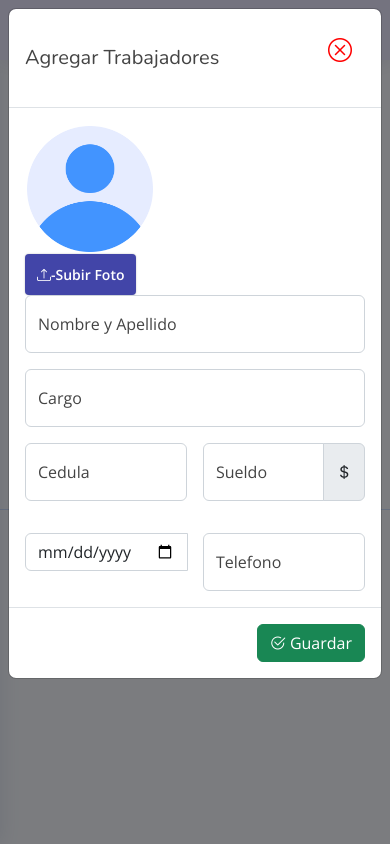
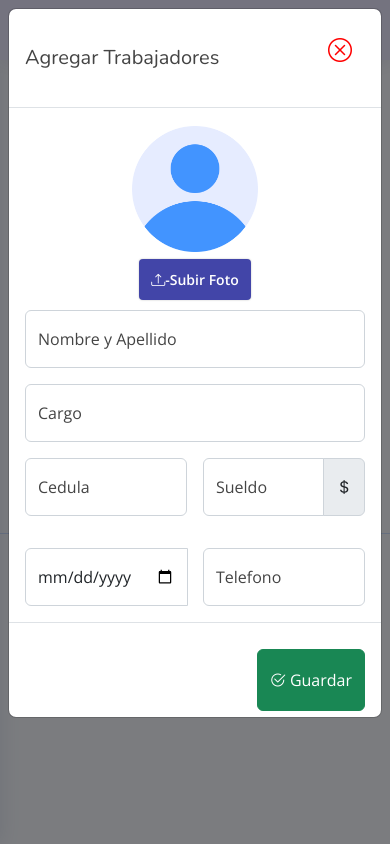
Before and after one commit to Marv1nChaviel/Agrotech, a PHP site: page /Trabajadores.php in a window 390 px wide, after a click on "Nuevo Trabajador". Run offline with PHP 8.4, Linux system fonts and the light colour scheme; a user stored in the database is signed in; data comes from the database, SQL or seed files in the repository; some libraries are stand-ins or nearby versions.

Commit message:
Modificaciones de marvin para los modales y otras cosas

```diff
--- a/Inventario-General.php
+++ b/Inventario-General.php
@@ -95,7 +95,7 @@
                                 <div class="col-md-4 col-12 ">
                                     <div class="row"></div>
                                     <div class="row">
-                                        <div class="col-md-3 col-8 ">
+                                        <div class="img_object ">
                                             <img src="./assets/img/inventario_icono.png" alt="" width="130" height="130">
                                         </div>
                                     </div>
@@ -173,7 +173,7 @@
                                 <div class="col-md-4 col-12 ">
                                     <div class="row"></div>
                                     <div class="row">
-                                        <div class="col-md-3 col-8 ">
+                                        <div class="img_object">
                                             <img src="./assets/img/inventario_icono.png" alt="" width="130" height="130">
                                         </div>
                                     </div>
--- a/Maquinaria.php
+++ b/Maquinaria.php
@@ -96,7 +96,7 @@
                                 <div class="col-md-4 col-12 ">
                                     <div class="row"></div>
                                     <div class="row">
-                                        <div class="col-md-3 col-8 ">
+                                        <div class="img_object ">
                                             <img src="./assets/img/tractor_icono.png" alt="" width="130" height="130">
                                         </div>
                                     </div>
@@ -193,7 +193,7 @@
                                 <div class="col-md-4 col-12 ">
                                     <div class="row"></div>
                                     <div class="row">
-                                        <div class="col-md-3 col-8 ">
+                                        <div class="img_object ">
                                             <img src="./assets/img/tractor_icono.png" alt="" width="130" height="130">
                                         </div>
                                     </div>
--- a/Trabajadores.php
+++ b/Trabajadores.php
@@ -82,8 +82,8 @@
 
             </tfoot>
         </table>
-        <!-- Modal Nuevo -------------------------------------- -->
-        <div class="modal fade" id="ModalNuevo" data-bs-backdrop="static" data-bs-keyboard="false" tabindex="-1"
+         <!-- Modal Nuevo -------------------------------------- -->
+         <div class="modal fade" id="ModalNuevo" data-bs-backdrop="static" data-bs-keyboard="false" tabindex="-1"
             aria-labelledby="staticBackdropLabel" aria-hidden="true">
             <div class="modal-dialog">
                 <div class="modal-content">
@@ -102,7 +102,7 @@
                                 <div class="col-md-4 col-12 ">
                                     <div class="row"></div>
                                     <div class="row">
-                                        <div class="col-md-3 col-8 ">
+                                        <div class="img_object ">
                                             <img src="./assets/img/icon-user.png" alt="" width="130" height="130">
                                         </div>
                                     </div>
@@ -211,7 +211,7 @@
                                     <input type="number" class="form-control" id="E_id_trabajador" name="E_id_trabajador" hidden>
                                     </div>
                                     <div class="row">
-                                        <div class="col-md-3 col-8 ">
+                                        <div class="img_object">
                                             <img src="./assets/img/icon-user.png" id="E_FotoTrabajadores" alt="" width="130" height="130">
                                         </div>
                                     </div>
--- a/assets/css/style.css
+++ b/assets/css/style.css
@@ -46,6 +46,25 @@
   transition: all 0.3s;
 }
 
+.btn-qr {
+  background-color: blue;
+  margin: 20px;
+  color: #fff;
+  border-radius: 5px;
+  width: 150px;
+  height: 50px;
+
+}
+
+.btn-regitros-grandes {
+  color: #fff;
+  background-color: #498967;
+ border-color: #498967;
+ border-radius: 8px;
+ height: 50px;
+
+
+}
 @media (max-width: 1199px) {
   #main {
     padding: 20px;
@@ -65,6 +84,8 @@
   font-weight: 600;
   color: #012970;
 }
+
+
 
 /*--------------------------------------------------------------
 # Back to top button
@@ -1278,6 +1299,12 @@
   z-index: -1;
 }
 
+.file-input {
+  margin: 5px 0px 10px 10px;
+  position: relative;
+
+}
+
 .file-input__label {
   cursor: pointer;
   display: inline-flex;
@@ -1296,3 +1323,105 @@
   height: 16px;
   margin-right: 4px;
 }
+
+#Fecha_Produccion{
+  height: 58px;
+}
+
+#Fecha_Entrada{
+  height: 58px;
+}
+
+
+
+#Fecha_Ingreso{
+  height: 58px;
+}
+#Fecha_Gasto{
+  height: 58px;
+}
+
+
+@media(max-width:920px) {
+  .img_object  {
+      display: flex;
+      justify-content: center;
+  }
+
+  .file-input {
+    display: flex;
+    justify-content: center;
+    margin: 5px 0px 10px 0px;
+  }
+
+  .col-4 {
+    margin: 20px 0px 5px 0px;
+    width: 100%;
+    }
+
+    .col-8 {
+      width: 100%;
+    }
+
+    .btn-primary {
+      margin: 10px;
+    }
+
+    .btn-warning {
+      position: relative;
+      top: 10px;
+      height: 62px;
+    }
+
+    .btn-success {
+      position: relative;
+      top: 10px;
+      height: 62px;
+    }
+
+    #N_Sexo_G {
+      width: 150px;
+    }
+
+    #N_TipoRebaño_G {
+      position: relative;
+      left: 70px;
+      width: 180px;
+    }
+/* tipo de rabaño titulo */
+
+    .rebaño_tipo{
+     display: none;
+    }
+
+    .btn-qr {
+      background-color: blue;
+      margin: 20px;
+      color: #fff;
+      border-radius: 5px;
+      width: 150px;
+      height: 50px;
+      position: relative;
+      left: 100px;
+    }
+
+    .btn-regitros-grandes {
+      color: #fff;
+      background-color: #498967;
+     border-color: #498967;
+     border-radius: 8px;
+     height: 50px;
+     position: relative;
+     left: 30px;
+    }
+    .btn-regitros-grandes-tb {
+      color: #fff;
+      background-color: #498967;
+     border-color: #498967;
+     border-radius: 8px;
+     height: 50px;
+     position: relative;
+     left: 110px;
+    }
+
+}
```
Also changed, not shown: InventarioRebaño.php (+4 -3 lines), assets/css/Login-Style.css (+42 -1 lines).
